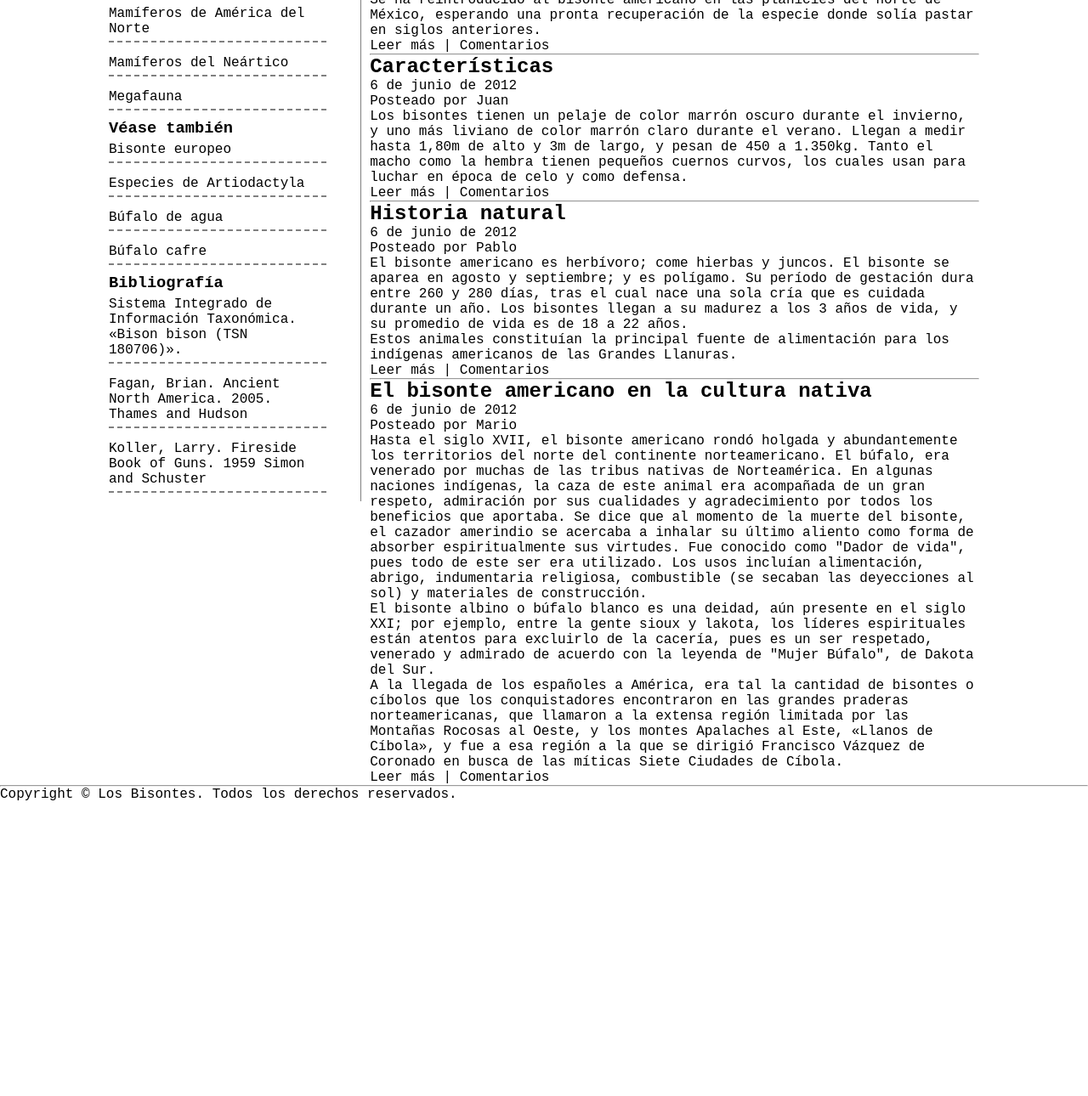
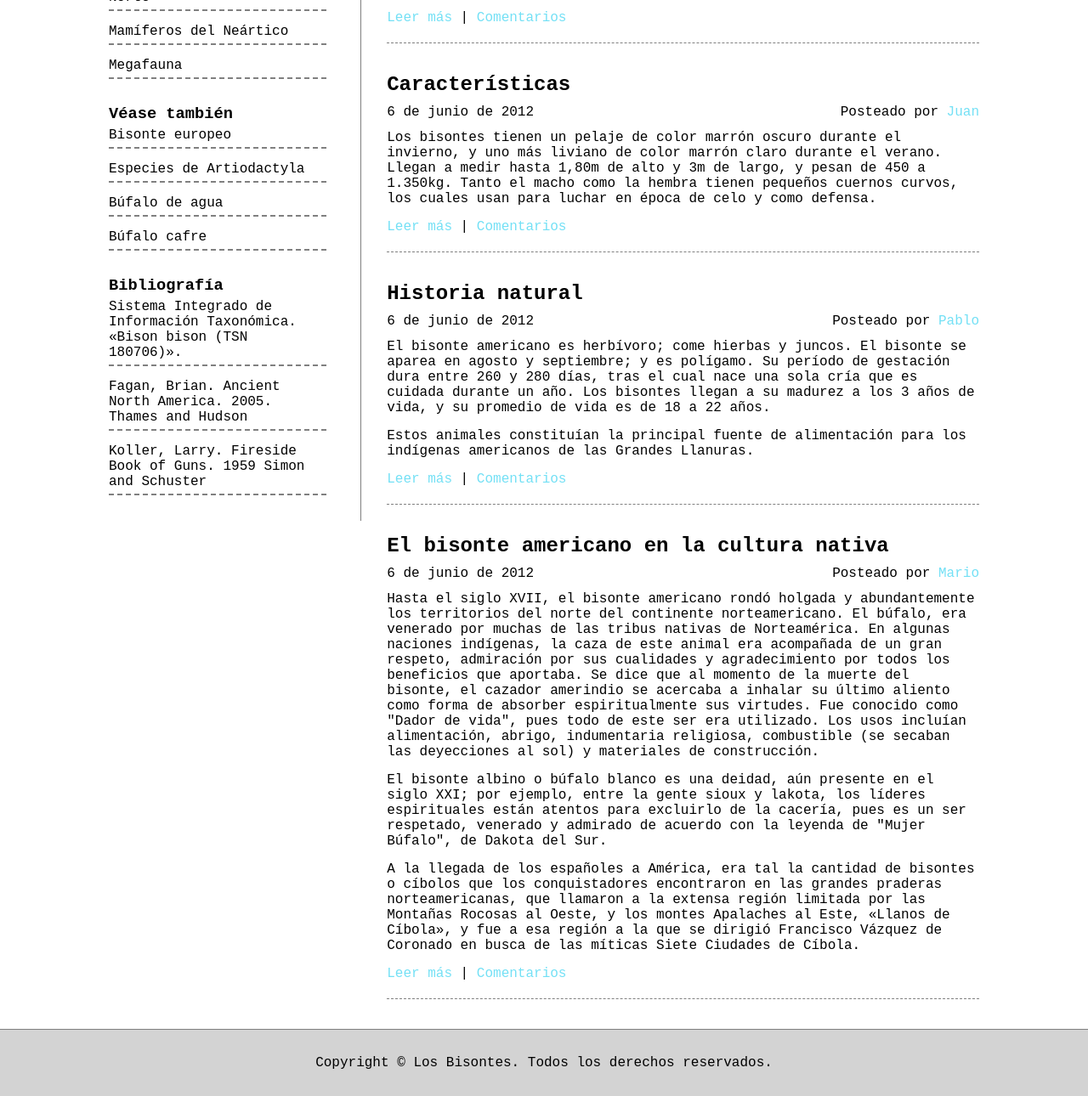
Before and after one commit to alberto-formacion/maquetacionWeb, a plain HTML site: page bisontes_solucion/index.html in a window 1280 px wide. Shown: the part 871-2161 px from the top of the page at 85% size. Before the commit the page ends 1815 px from the top, so only its background shows below. Drawn offline with Linux system fonts and the light colour scheme.

Commit message:
Add files via upload

```diff
--- a/bisontes_solucion/index.html
+++ b/bisontes_solucion/index.html
@@ -11,19 +11,21 @@
     <main>
         <nav>
             <ul>
-                <li><a href="#">Home</a></li>
+                <li class="active"><a href="#">Home</a></li>
                 <li><a href="#">Nosotros</a></li>
                 <li><a href="#">Enlaces</a></li>
                 <li><a href="#">Blog</a></li>
                 <li><a href="#">Contacto</a></li>
             </ul>
+            <div class="clear"></div>
         </nav>
-        <header class="clear">
-            <h1>Los búfalos</h1>
-            <h4>El bisonte americano</h4>
-            <img src="images/sliderPic1.jpg" alt="Bufalos">
-        </header>
         <div id="container">
+            <header class="clear">
+                <h1>Los búfalos</h1>
+                <h4>El bisonte americano</h4>
+                <img src="images/sliderPic1.jpg" alt="Bufalos">
+            </header>
+
             <aside>
                 <article>
                     <header>
@@ -71,8 +73,8 @@
                 <article>
                     <header>
                         <h2>El Bisón</h2>
-                        <div>6 de junio de 2012</div>
-                        <div>Posteado por Diego</div>
+                        <div class="fecha">6 de junio de 2012</div>
+                        <div class="autor">Posteado por <a href="#5">Diego</a></div>
                     </header>
                     <p>
                         El bisonte americano (Bison bison), también denominado búfalo,y —palabra en desuso— cíbolo, es una especie de gran mamífero artiodáctilo de la familia de los bóvidos (Bovidae).Solía habitar en las planicies del norte de México, los Estados Unidos y Canadá en grandes manadas, abarcando desde el Gran Lago del Esclavo hasta México y desde el este de Oregón hasta los Montes Apalaches. En referencia a esta especie, el término "búfalo," que data de 1635, tiene más historia que el concepto "bisonte," registrado en 1774.
@@ -81,29 +83,27 @@
                         Se ha reintroducido al bisonte americano en las planicies del norte de México, esperando una pronta recuperación de la especie donde solía pastar en siglos anteriores.
                     </p>
                     <footer>
-                        Leer más | Comentarios
+                        <a href="#4">Leer más</a> | <a href="#3">Comentarios</a>
                     </footer>
                 </article>
-                <hr>
                 <article>
                     <header>
                         <h2>Características</h2>
-                        <div>6 de junio de 2012</div>
-                        <div>Posteado por Juan</div>
+                        <div class="fecha">6 de junio de 2012</div>
+                        <div class="autor">Posteado por <a href="#">Juan</a></div>
                     </header>
                     <p>
                         Los bisontes tienen un pelaje de color marrón oscuro durante el invierno, y uno más liviano de color marrón claro durante el verano. Llegan a medir hasta 1,80m de alto y 3m de largo, y pesan de 450 a 1.350kg. Tanto el macho como la hembra tienen pequeños cuernos curvos, los cuales usan para luchar en época de celo y como defensa.
                     </p>
                     <footer>
-                        Leer más | Comentarios
+                        <a href="#1">Leer más</a> | <a href="#2">Comentarios</a>
                     </footer>
                 </article>
-                <hr>
                 <article>
                     <header>
                         <h2>Historia natural</h2>
-                        <div>6 de junio de 2012</div>
-                        <div>Posteado por Pablo</div>
+                        <div class="fecha">6 de junio de 2012</div>
+                        <div class="autor">Posteado por <a href="#">Pablo</a></div>
                     </header>
                     <p>
                         El bisonte americano es herbívoro; come hierbas y juncos. El bisonte se aparea en agosto y septiembre; y es polígamo. Su período de gestación dura entre 260 y 280 días, tras el cual nace una sola cría que es cuidada durante un año. Los bisontes llegan a su madurez a los 3 años de vida, y su promedio de vida es de 18 a 22 años.
@@ -112,15 +112,14 @@
                         Estos animales constituían la principal fuente de alimentación para los indígenas americanos de las Grandes Llanuras.
                     </p>
                     <footer>
-                        Leer más | Comentarios
+                        <a href="#">Leer más</a> | <a href="#">Comentarios</a>
                     </footer>
                 </article>
-                <hr>
                 <article>
                     <header>
                         <h2>El bisonte americano en la cultura nativa</h2>
-                        <div>6 de junio de 2012</div>
-                        <div>Posteado por Mario</div>
+                        <div class="fecha">6 de junio de 2012</div>
+                        <div class="autor">Posteado por <a href="#">Mario</a></div>
                     </header>
                     <p>
                         Hasta el siglo XVII, el bisonte americano rondó holgada y abundantemente los territorios del norte del continente norteamericano. El búfalo, era venerado por muchas de las tribus nativas de Norteamérica. En algunas naciones indígenas, la caza de este animal era acompañada de un gran respeto, admiración por sus cualidades y agradecimiento por todos los beneficios que aportaba. Se dice que al momento de la muerte del bisonte, el cazador amerindio se acercaba a inhalar su último aliento como forma de absorber espiritualmente sus virtudes. Fue conocido como "Dador de vida", pues todo de este ser era utilizado. Los usos incluían alimentación, abrigo, indumentaria religiosa, combustible (se secaban las deyecciones al sol) y materiales de construcción.
@@ -132,13 +131,12 @@
                         A la llegada de los españoles a América, era tal la cantidad de bisontes o cíbolos que los conquistadores encontraron en las grandes praderas norteamericanas, que llamaron a la extensa región limitada por las Montañas Rocosas al Oeste, y los montes Apalaches al Este, «Llanos de Cíbola», y fue a esa región a la que se dirigió Francisco Vázquez de Coronado en busca de las míticas Siete Ciudades de Cíbola.
                     </p>
                     <footer>
-                        Leer más | Comentarios
+                        <a href="#">Leer más</a> | <a href="#">Comentarios</a>
                     </footer>
                 </article>
             </section>
         </div>
-        <hr class="clear">
-        <footer>
+        <footer id="pie">
             <div>Copyright © Los Bisontes. Todos los derechos reservados.</div>
         </footer>
     </main>
--- a/bisontes_solucion/styles/style.css
+++ b/bisontes_solucion/styles/style.css
@@ -14,7 +14,32 @@ id: #id{}
 }
 
 nav{
-    float: right;
+    background-color: black;
+}
+
+nav ul{
+    width: 500px;
+    margin: 0 auto;
+}
+
+nav li{
+    list-style: none;
+    float: left;
+    padding: 20px;
+}
+
+nav li a{
+    text-decoration: none;
+    color: white;
+    font-weight: bold;
+}
+
+nav li.active{
+    background-color: #00CBF1;
+}
+
+header img{
+    width: 100%;
 }
 
 aside{
@@ -34,13 +59,62 @@ aside li{
     padding: 5px 0;
 }
 
+aside article{
+    margin-bottom: 30px;
+}
+
 section{
     width: 70%;
     float: right;
 }
 
-footer{
+section article{
+    /*margin-left: 20px;
+    margin-bottom: 35px;*/
+    margin: 0 0 35px 20px;
+    border-bottom: 1px dashed grey;
+}
+
+section p{
+    margin-bottom: 15px;
+    clear:both;
+}
+
+section a{
+    text-decoration: none;
+    color: #73E0F5;
+}
+
+section a:visited{
+    color: red;
+}
+
+section a:hover{
+    color: blueviolet;
+}
+
+section a:active{
+    color: green;
+}
+
+section footer{
+    padding-bottom: 20px;
+}
+
+section header{
+    margin-bottom: 40px;
+}
+
+section h2{
+    margin-bottom: 10px;
+}
+
+#pie{
     clear: both;
+    background-color: lightgray;
+    text-align: center;
+    padding: 30px;
+    border-top: 1px solid grey;
 }
 
 #container{
@@ -48,6 +122,14 @@ footer{
     margin-left: 10%;
 }
 
+.fecha{
+    float: left;
+}
+
+.autor{
+    float: right;
+}
+
 .clear{
     clear: both;
 }
```
